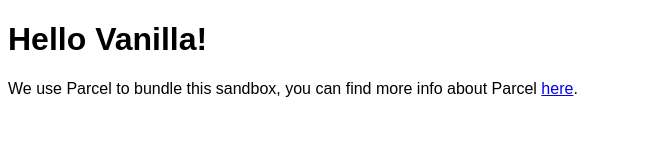
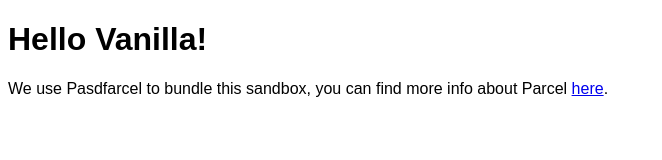
Before and after one commit to AdrianSkar/TestsHazerta, a website built with Parcel: page index.html in a window 1280 px wide. Shown: the whole page, without its empty margins (0-662 px from the left). Built offline with nearby package versions, Linux system fonts and the light colour scheme.

Commit message:
new changes
yes please

```diff
--- a/src/index.js
+++ b/src/index.js
@@ -3,7 +3,7 @@ import "./styles.css";
 document.getElementById("app").innerHTML = `
 <h1>Hello Vanilla!</h1>
 <div>
-  We use Parcel to bundle this sandbox, you can find more info about Parcel
+  We use Pasdfarcel to bundle this sandbox, you can find more info about Parcel
   <a href="https://parceljs.org" target="_blank" rel="noopener noreferrer">here</a>.
 </div>
 `;
--- a/src/styles.css
+++ b/src/styles.css
@@ -1,3 +1,4 @@
 body {
   font-family: sans-serif;
 }
+/* new changes */
```
